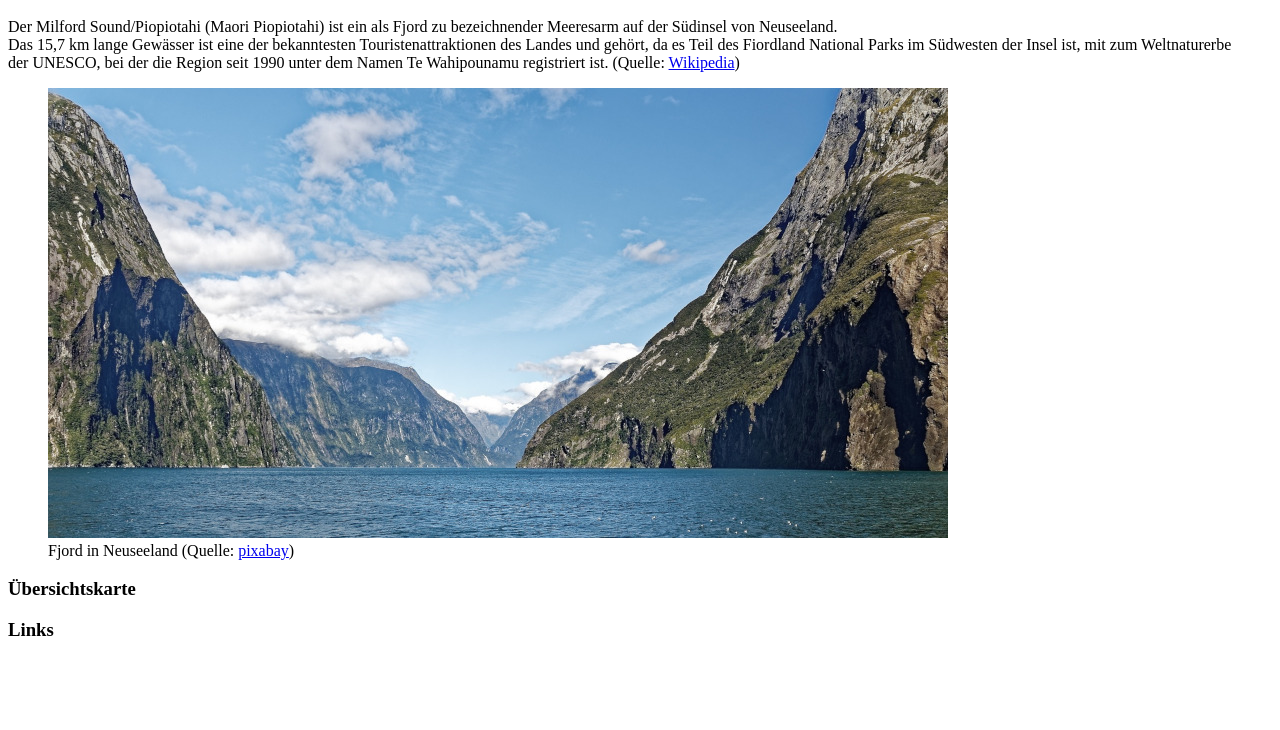
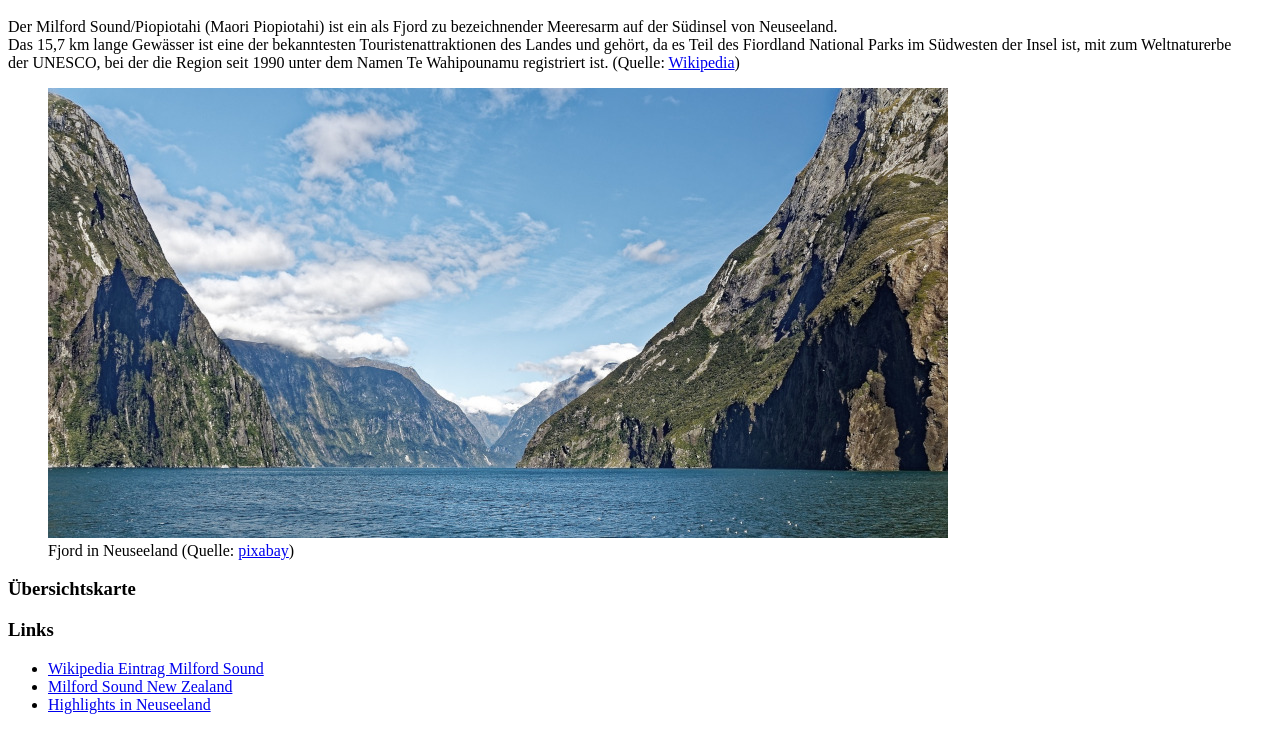
Before and after one commit to JulianPle/nz, a plain HTML site: page index.html in a window 1280 px wide. Shown: the part 577-1307 px from the top of the page. Before the commit the page ends 1237 px from the top, so only its background shows below. Drawn offline with Linux system fonts and the light colour scheme.

Commit message:
ul mit links eingefügt

```diff
--- a/index.html
+++ b/index.html
@@ -38,6 +38,11 @@
             </figure>
             <h3>Übersichtskarte</h3>
             <h3>Links</h3>
+                <ul>
+                    <li> <a href="https://de.wikipedia.org/wiki/Milford_Sound/Piopiotahi">Wikipedia Eintrag Milford Sound</a> </li>
+                    <li> <a href="https://www.milford-sound.co.nz/">Milford Sound New Zealand</a></li>
+                    <li> <a href="https://www.highlights-in-neuseeland.de/sehenswurdigkeiten/milford-sound/" >Highlights in Neuseeland</a> </li>
+                </ul>
         </article>
     </main>
 </body>
```
